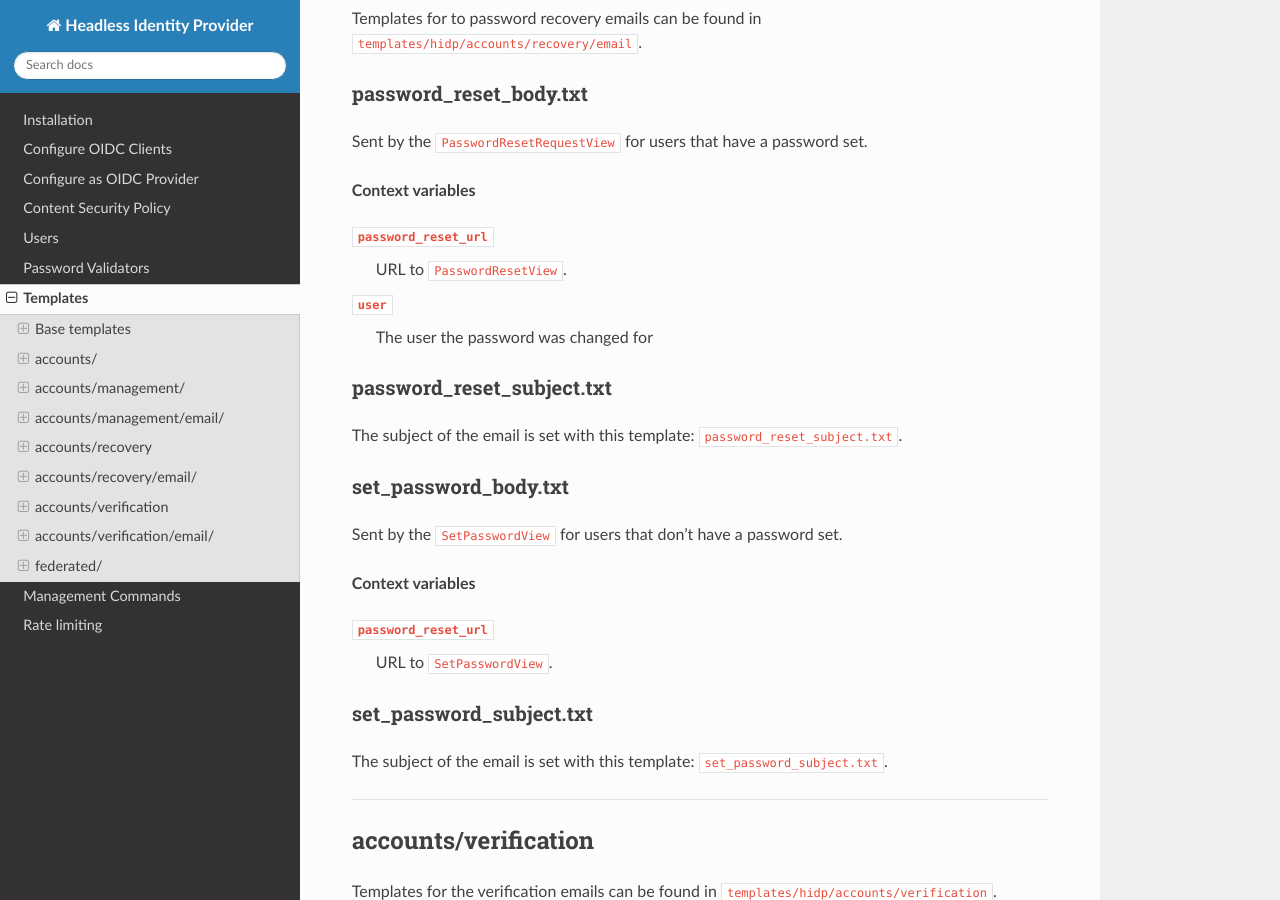
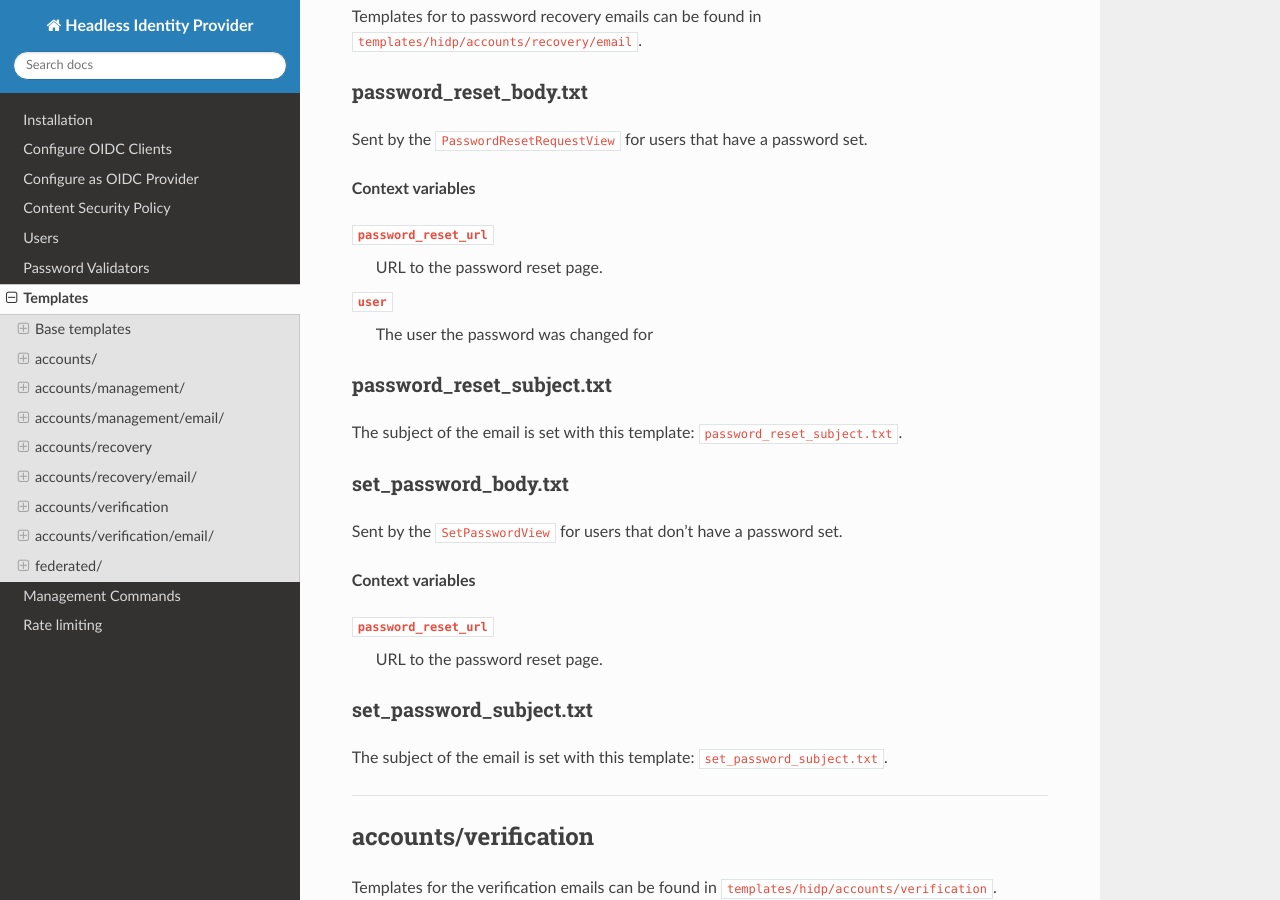
Before and after one commit to leukeleu/django-hidp, a Sphinx documentation site: the page built from packages/hidp/docs/templates.md, in a window 1280 px wide and 900 px high, scrolled down 15970 px. Built offline with Sphinx 7.4.7 and the Read the Docs theme 3.1.0, drawn with Linux system fonts in a browser that asks for light colours; some of the changed text lies outside the part shown.

Commit message:
Consistently explain urls using the purpose instead of revering the the view class

```diff
--- a/packages/hidp/docs/templates.md
+++ b/packages/hidp/docs/templates.md
@@ -272,7 +272,7 @@ Rendered by the `OIDCLinkedServicesView`.
 : `False` if the user has not set a password and only has one linked provider.
 
 `set_password_url`
-: URL to `SetPasswordView`.
+: URL to the set password page.
 
 `back_url`
 : Link for the cancel button.
@@ -491,8 +491,7 @@ successfully changes their password.
 **Context variables**
 
 `password_reset_url`
-: URL to `PasswordResetView`.
-
+: URL to the password reset page.
 
 ### password_changed_subject.txt
 
@@ -630,7 +629,7 @@ Sent by the `PasswordResetRequestView` for users that have a password set.
 **Context variables**
 
 `password_reset_url`
-: URL to `PasswordResetView`.
+: URL to the password reset page.
 
 `user`
 : The user the password was changed for
@@ -646,7 +645,7 @@ Sent by the `SetPasswordView` for users that don't have a password set.
 **Context variables**
 
 `password_reset_url`
-: URL to `SetPasswordView`.
+: URL to the password reset page.
 
 ### set_password_subject.txt
 
@@ -722,7 +721,7 @@ Sent by the `RegistrationView` if an account already exists with that email addr
 **Context variables**
 
 `password_reset_url`
-: URL to `PasswordResetRequestView`.
+: URL to the password reset page.
 
 ### account_exists_subject.txt
 
```
